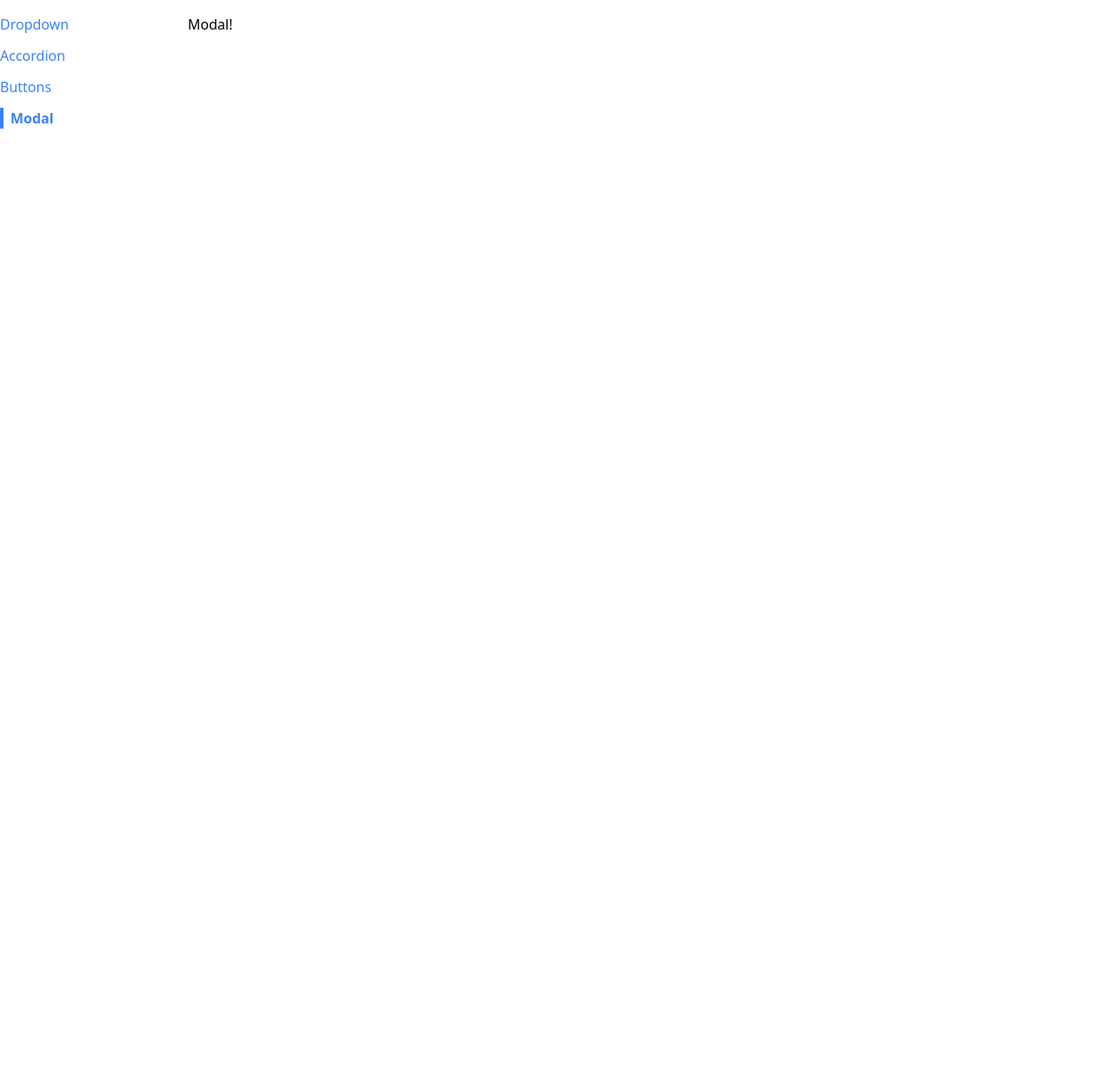
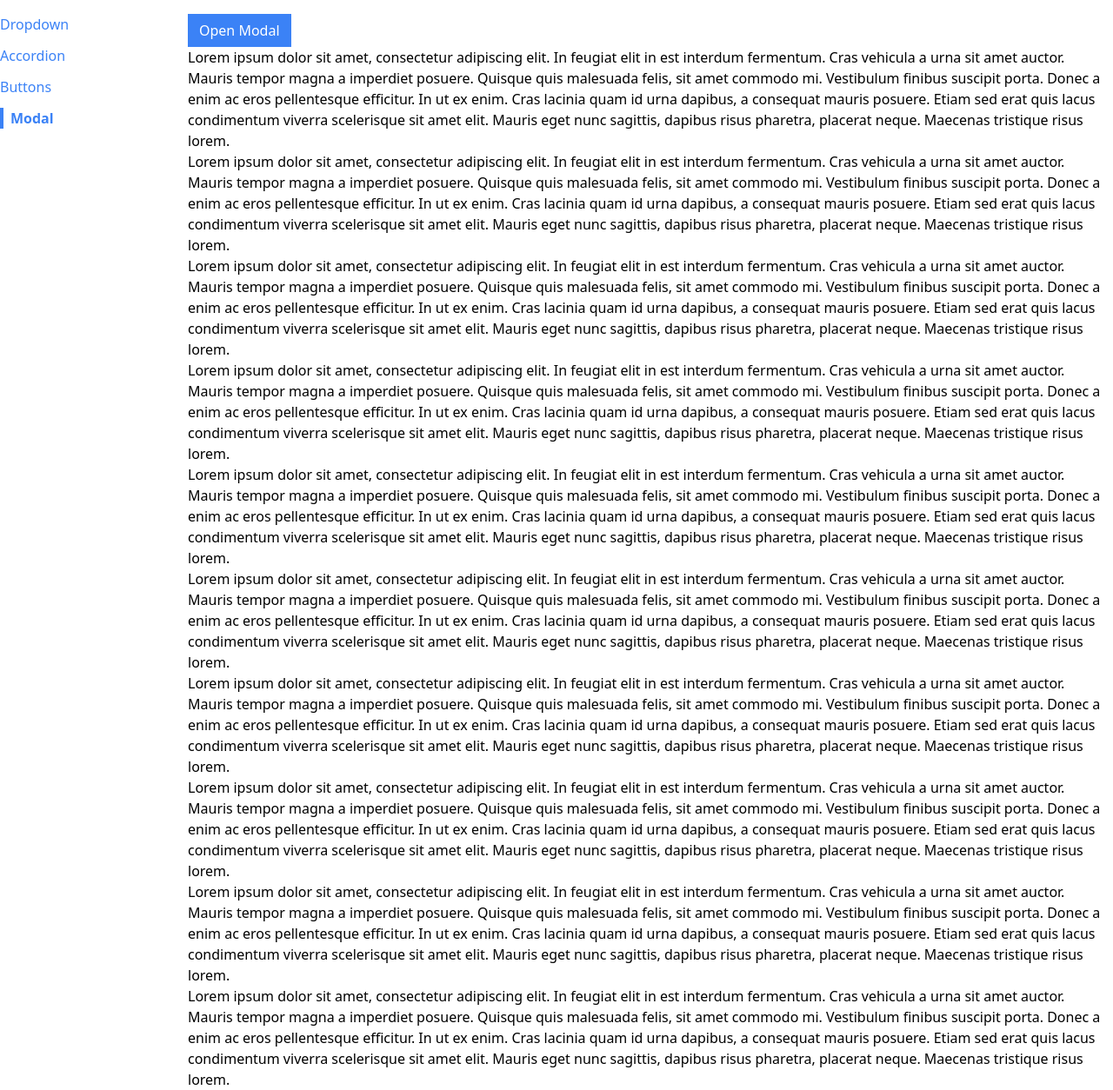
Before and after one commit to rayvafa/react-components, a React (Create React App) app: page /modal in a window 1280 px wide. Shown: the whole page at 87% size. Before the commit the page ends 800 px from the top, so only its background shows below. Built offline with nearby package versions, Linux system fonts and the light colour scheme.

Commit message:
modal component

```diff
--- a/public/index.html
+++ b/public/index.html
@@ -39,5 +39,6 @@
       To begin the development, run `npm start` or `yarn start`.
       To create a production bundle, use `npm run build` or `yarn build`.
     -->
+    <div class="modal-container"></div>
   </body>
 </html>
--- a/src/components/Modal.js
+++ b/src/components/Modal.js
@@ -1,5 +1,30 @@
-function Modal() {
-  return <div>Modal!</div>
+import ReactDOM from 'react-dom';
+import { useEffect } from 'react';
+
+function Modal({ onClose, children, actionBar }) {
+  useEffect(() => {
+    document.body.classList.add('overflow-hidden');
+
+    return () => {
+      document.body.classList.remove('overflow-hidden');
+    };
+  }, []);
+
+  return ReactDOM.createPortal(
+    <div>
+      <div
+        onClick={onClose}
+        className="fixed inset-0 bg-gray-300 opacity-80"
+      ></div>
+      <div className="fixed inset-40 p-10 bg-white">
+        <div className="flex flex-col justify-between h-full">
+          {children}
+          <div className="flex justify-end">{actionBar}</div>
+        </div>
+      </div>
+    </div>,
+    document.querySelector('.modal-container')
+  );
 }
 
 export default Modal;
--- a/src/pages/ModalPage.js
+++ b/src/pages/ModalPage.js
@@ -1,7 +1,149 @@
-import Modal from "../components/Modal";
+import { useState } from 'react';
+import Modal from '../components/Modal';
+import Button from '../components/Button';
 
 function ModalPage() {
-  return <Modal />;
+  const [showModal, setShowModal] = useState(false);
+
+  const handleClick = () => {
+    setShowModal(true);
+  };
+
+  const handleClose = () => {
+    setShowModal(false);
+  };
+
+  const actionBar = (
+    <div>
+      <Button onClick={handleClose} primary>
+        I Accept
+      </Button>
+    </div>
+  );
+  const modal = (
+    <Modal onClose={handleClose} actionBar={actionBar}>
+      <p>Here is an important agreement for you to accept</p>
+    </Modal>
+  );
+
+  return (
+    <div>
+      <Button onClick={handleClick} primary>
+        Open Modal
+      </Button>
+      {showModal && modal}
+      <p>
+        Lorem ipsum dolor sit amet, consectetur adipiscing elit. In feugiat elit
+        in est interdum fermentum. Cras vehicula a urna sit amet auctor. Mauris
+        tempor magna a imperdiet posuere. Quisque quis malesuada felis, sit amet
+        commodo mi. Vestibulum finibus suscipit porta. Donec a enim ac eros
+        pellentesque efficitur. In ut ex enim. Cras lacinia quam id urna
+        dapibus, a consequat mauris posuere. Etiam sed erat quis lacus
+        condimentum viverra scelerisque sit amet elit. Mauris eget nunc
+        sagittis, dapibus risus pharetra, placerat neque. Maecenas tristique
+        risus lorem.
+      </p>
+      <p>
+        Lorem ipsum dolor sit amet, consectetur adipiscing elit. In feugiat elit
+        in est interdum fermentum. Cras vehicula a urna sit amet auctor. Mauris
+        tempor magna a imperdiet posuere. Quisque quis malesuada felis, sit amet
+        commodo mi. Vestibulum finibus suscipit porta. Donec a enim ac eros
+        pellentesque efficitur. In ut ex enim. Cras lacinia quam id urna
+        dapibus, a consequat mauris posuere. Etiam sed erat quis lacus
+        condimentum viverra scelerisque sit amet elit. Mauris eget nunc
+        sagittis, dapibus risus pharetra, placerat neque. Maecenas tristique
+        risus lorem.
+      </p>
+      <p>
+        Lorem ipsum dolor sit amet, consectetur adipiscing elit. In feugiat elit
+        in est interdum fermentum. Cras vehicula a urna sit amet auctor. Mauris
+        tempor magna a imperdiet posuere. Quisque quis malesuada felis, sit amet
+        commodo mi. Vestibulum finibus suscipit porta. Donec a enim ac eros
+        pellentesque efficitur. In ut ex enim. Cras lacinia quam id urna
+        dapibus, a consequat mauris posuere. Etiam sed erat quis lacus
+        condimentum viverra scelerisque sit amet elit. Mauris eget nunc
+        sagittis, dapibus risus pharetra, placerat neque. Maecenas tristique
+        risus lorem.
+      </p>
+      <p>
+        Lorem ipsum dolor sit amet, consectetur adipiscing elit. In feugiat elit
+        in est interdum fermentum. Cras vehicula a urna sit amet auctor. Mauris
+        tempor magna a imperdiet posuere. Quisque quis malesuada felis, sit amet
+        commodo mi. Vestibulum finibus suscipit porta. Donec a enim ac eros
+        pellentesque efficitur. In ut ex enim. Cras lacinia quam id urna
+        dapibus, a consequat mauris posuere. Etiam sed erat quis lacus
+        condimentum viverra scelerisque sit amet elit. Mauris eget nunc
+        sagittis, dapibus risus pharetra, placerat neque. Maecenas tristique
+        risus lorem.
+      </p>
+      <p>
+        Lorem ipsum dolor sit amet, consectetur adipiscing elit. In feugiat elit
+        in est interdum fermentum. Cras vehicula a urna sit amet auctor. Mauris
+        tempor magna a imperdiet posuere. Quisque quis malesuada felis, sit amet
+        commodo mi. Vestibulum finibus suscipit porta. Donec a enim ac eros
+        pellentesque efficitur. In ut ex enim. Cras lacinia quam id urna
+        dapibus, a consequat mauris posuere. Etiam sed erat quis lacus
+        condimentum viverra scelerisque sit amet elit. Mauris eget nunc
+        sagittis, dapibus risus pharetra, placerat neque. Maecenas tristique
+        risus lorem.
+      </p>
+      <p>
+        Lorem ipsum dolor sit amet, consectetur adipiscing elit. In feugiat elit
+        in est interdum fermentum. Cras vehicula a urna sit amet auctor. Mauris
+        tempor magna a imperdiet posuere. Quisque quis malesuada felis, sit amet
+        commodo mi. Vestibulum finibus suscipit porta. Donec a enim ac eros
+        pellentesque efficitur. In ut ex enim. Cras lacinia quam id urna
+        dapibus, a consequat mauris posuere. Etiam sed erat quis lacus
+        condimentum viverra scelerisque sit amet elit. Mauris eget nunc
+        sagittis, dapibus risus pharetra, placerat neque. Maecenas tristique
+        risus lorem.
+      </p>
+      <p>
+        Lorem ipsum dolor sit amet, consectetur adipiscing elit. In feugiat elit
+        in est interdum fermentum. Cras vehicula a urna sit amet auctor. Mauris
+        tempor magna a imperdiet posuere. Quisque quis malesuada felis, sit amet
+        commodo mi. Vestibulum finibus suscipit porta. Donec a enim ac eros
+        pellentesque efficitur. In ut ex enim. Cras lacinia quam id urna
+        dapibus, a consequat mauris posuere. Etiam sed erat quis lacus
+        condimentum viverra scelerisque sit amet elit. Mauris eget nunc
+        sagittis, dapibus risus pharetra, placerat neque. Maecenas tristique
+        risus lorem.
+      </p>
+      <p>
+        Lorem ipsum dolor sit amet, consectetur adipiscing elit. In feugiat elit
+        in est interdum fermentum. Cras vehicula a urna sit amet auctor. Mauris
+        tempor magna a imperdiet posuere. Quisque quis malesuada felis, sit amet
+        commodo mi. Vestibulum finibus suscipit porta. Donec a enim ac eros
+        pellentesque efficitur. In ut ex enim. Cras lacinia quam id urna
+        dapibus, a consequat mauris posuere. Etiam sed erat quis lacus
+        condimentum viverra scelerisque sit amet elit. Mauris eget nunc
+        sagittis, dapibus risus pharetra, placerat neque. Maecenas tristique
+        risus lorem.
+      </p>
+      <p>
+        Lorem ipsum dolor sit amet, consectetur adipiscing elit. In feugiat elit
+        in est interdum fermentum. Cras vehicula a urna sit amet auctor. Mauris
+        tempor magna a imperdiet posuere. Quisque quis malesuada felis, sit amet
+        commodo mi. Vestibulum finibus suscipit porta. Donec a enim ac eros
+        pellentesque efficitur. In ut ex enim. Cras lacinia quam id urna
+        dapibus, a consequat mauris posuere. Etiam sed erat quis lacus
+        condimentum viverra scelerisque sit amet elit. Mauris eget nunc
+        sagittis, dapibus risus pharetra, placerat neque. Maecenas tristique
+        risus lorem.
+      </p>
+      <p>
+        Lorem ipsum dolor sit amet, consectetur adipiscing elit. In feugiat elit
+        in est interdum fermentum. Cras vehicula a urna sit amet auctor. Mauris
+        tempor magna a imperdiet posuere. Quisque quis malesuada felis, sit amet
+        commodo mi. Vestibulum finibus suscipit porta. Donec a enim ac eros
+        pellentesque efficitur. In ut ex enim. Cras lacinia quam id urna
+        dapibus, a consequat mauris posuere. Etiam sed erat quis lacus
+        condimentum viverra scelerisque sit amet elit. Mauris eget nunc
+        sagittis, dapibus risus pharetra, placerat neque. Maecenas tristique
+        risus lorem.
+      </p>
+    </div>
+  );
 }
 
 export default ModalPage;
```
